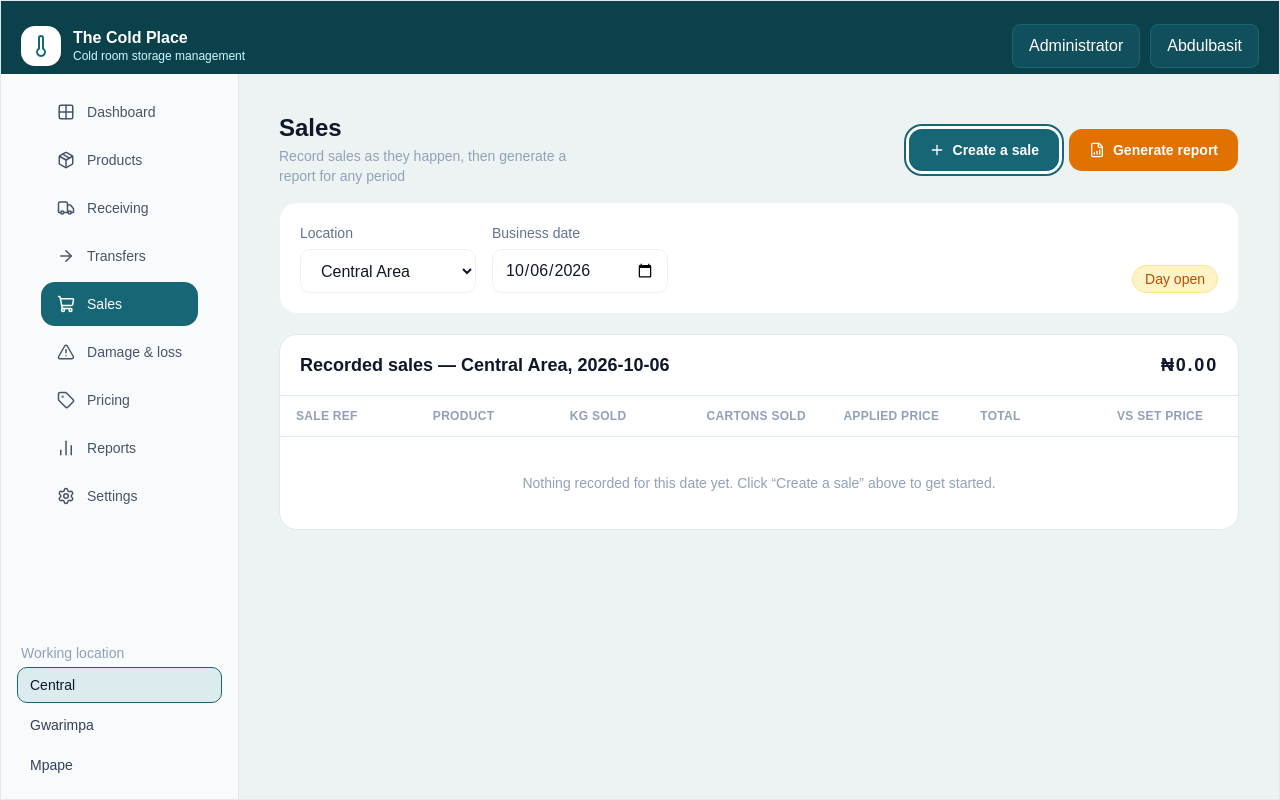
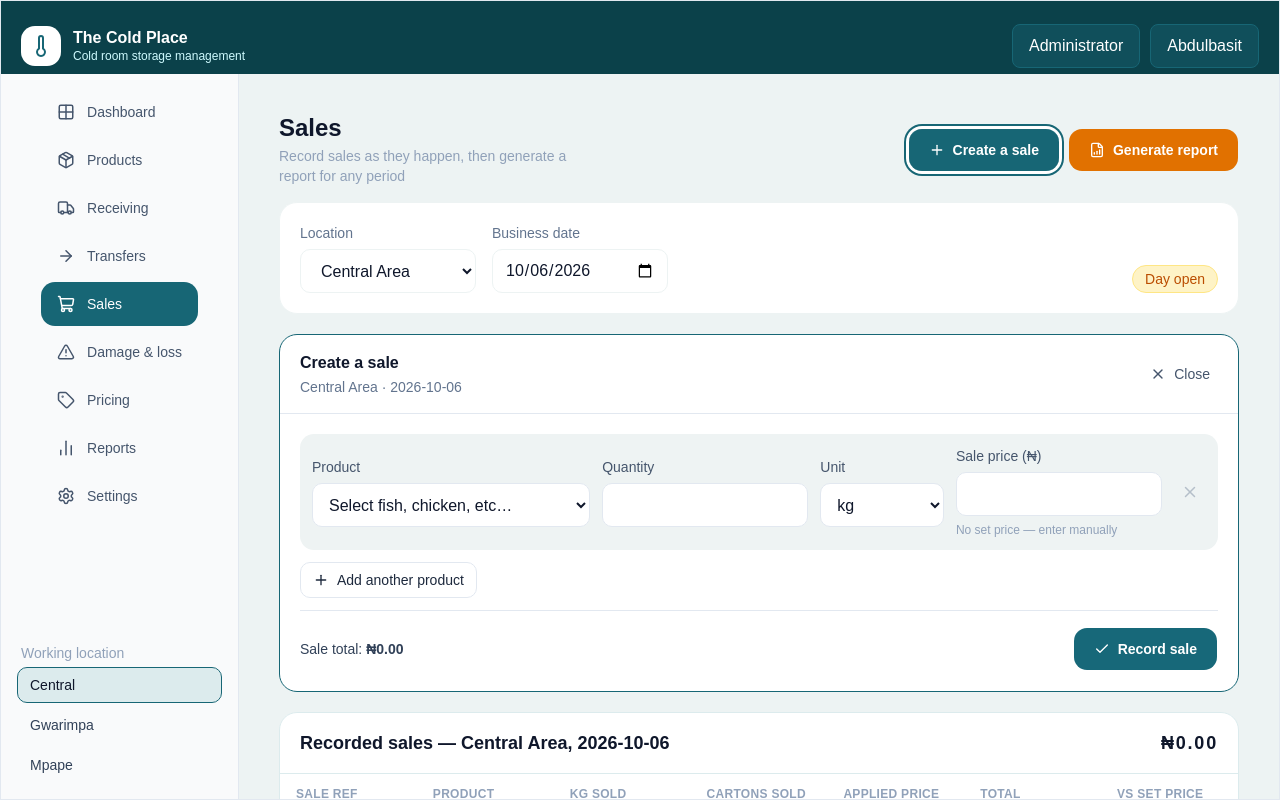
Before and after one commit to PC-Ngumoha/coldplace_sms, a React (Vite) app in the folder frontend/: page /sales in a window 1280 px wide. Both pictures are taken after a click on the button "Create a sale". Built offline with nearby package versions, Linux system fonts and the light colour scheme.

Commit message:
Complete sales static form: Sales page.

```diff
--- a/frontend/src/pages/segments/Sales.tsx
+++ b/frontend/src/pages/segments/Sales.tsx
@@ -1,8 +1,31 @@
 import { Button } from "@/components/ui/button";
-import { Plus, FileChartColumnIncreasing } from "lucide-react";
+import { Plus, FileChartColumnIncreasing, X, Check } from "lucide-react";
+import { useState } from "react";
 
 export default function Sales() {
   const businessDate = "2026-10-06";
+  const [isOpen, setIsOpen] = useState(false);
+  const [saleItems, setSaleItems] = useState([
+    { product: "", quantity: "", unit: "kg", price: "" },
+  ]);
+
+  const updateSaleItem = (
+    index: number,
+    field: "product" | "quantity" | "unit" | "price",
+    value: string,
+  ) => {
+    setSaleItems((items) =>
+      items.map((item, itemIndex) =>
+        itemIndex === index ? { ...item, [field]: value } : item,
+      ),
+    );
+  };
+
+  const saleTotal = saleItems.reduce(
+    (total, item) =>
+      total + (Number(item.quantity) || 0) * (Number(item.price) || 0),
+    0,
+  );
 
   return (
     <main className="min-h-screen px-2 py-5 text-slate-900 lg:px-5">
@@ -19,6 +42,7 @@ export default function Sales() {
               className="inline-flex min-h-11 items-center justify-center gap-2 rounded-xl
               bg-teal-blue px-5 text-sm font-semibold text-white transition
               hover:bg-darker-teal-blue focus:outline-none focus:ring-2 focus:ring-teal-blue focus:ring-offset-2"
+              onClick={() => setIsOpen(true)}
             >
               <Plus size={18} />
               <span>Create a sale</span>
@@ -68,6 +92,157 @@ export default function Sales() {
           </div>
         </section>
 
+        {/* Add Sale Form. */}
+        {isOpen && (
+          <form
+            className="mb-5 overflow-hidden rounded-2xl border border-teal-blue bg-white"
+            onSubmit={(event) => {
+              event.preventDefault();
+              setIsOpen(false);
+            }}
+          >
+            <div className="flex items-center justify-between border-b border-slate-200 px-5 py-4">
+              <div>
+                <h2 className="font-semibold text-slate-900">Create a sale</h2>
+                <p className="mt-0.5 text-sm text-slate-500">
+                  Central Area · {businessDate}
+                </p>
+              </div>
+              <button
+                type="button"
+                onClick={() => setIsOpen(false)}
+                className="inline-flex items-center gap-2 rounded-lg px-2 py-1 text-sm text-slate-600 hover:bg-slate-100 focus:outline-none focus:ring-2 focus:ring-teal-blue"
+              >
+                <X size={16} aria-hidden="true" />
+                <span>Close</span>
+              </button>
+            </div>
+
+            <div className="space-y-3 p-4 sm:p-5">
+              {saleItems.map((item, index) => (
+                <div
+                  key={index}
+                  className="grid grid-cols-1 gap-3 rounded-xl bg-[#eef3f3] p-3 sm:grid-cols-2
+                  lg:grid-cols-[minmax(180px,1.35fr)_minmax(140px,1fr)_minmax(100px,.6fr)_minmax(160px,1fr)_32px]
+                  lg:items-center"
+                >
+                  <label className="flex flex-col gap-1.5 text-sm text-slate-600">
+                    Product
+                    <select
+                      value={item.product}
+                      onChange={(event) =>
+                        updateSaleItem(index, "product", event.target.value)
+                      }
+                      className="h-11 w-full rounded-lg border border-slate-200 bg-white px-3 text-base
+                      text-slate-900 outline-none focus:border-teal-blue focus:ring-2 focus:ring-teal-blue/20"
+                    >
+                      <option value="">Select fish, chicken, etc…</option>
+                      <option value="Fish">Fish</option>
+                      <option value="Chicken">Chicken</option>
+                    </select>
+                  </label>
+                  <label className="flex flex-col gap-1.5 text-sm text-slate-600">
+                    Quantity
+                    <input
+                      type="number"
+                      min="0"
+                      step="any"
+                      value={item.quantity}
+                      onChange={(event) =>
+                        updateSaleItem(index, "quantity", event.target.value)
+                      }
+                      className="h-11 w-full rounded-lg border border-slate-200 bg-white px-3 text-base
+                      text-slate-900 outline-none focus:border-teal-blue focus:ring-2 focus:ring-teal-blue/20"
+                    />
+                  </label>
+                  <label className="flex flex-col gap-1.5 text-sm text-slate-600">
+                    Unit
+                    <select
+                      value={item.unit}
+                      onChange={(event) =>
+                        updateSaleItem(index, "unit", event.target.value)
+                      }
+                      className="h-11 w-full rounded-lg border border-slate-200 bg-white px-3 text-base
+                      text-slate-900 outline-none focus:border-teal-blue focus:ring-2 focus:ring-teal-blue/20"
+                    >
+                      <option value="kg">kg</option>
+                      <option value="cartons">Cartons</option>
+                    </select>
+                  </label>
+                  <label className="flex flex-col gap-1.5 text-sm text-slate-600">
+                    Sale price (₦)
+                    <input
+                      type="number"
+                      min="0"
+                      step="any"
+                      value={item.price}
+                      onChange={(event) =>
+                        updateSaleItem(index, "price", event.target.value)
+                      }
+                      className="h-11 w-full rounded-lg border border-slate-200 bg-white px-3 text-base
+                      text-slate-900 outline-none focus:border-teal-blue focus:ring-2 focus:ring-teal-blue/20"
+                    />
+                    <span className="text-xs text-slate-400">
+                      No set price — enter manually
+                    </span>
+                  </label>
+                  <button
+                    type="button"
+                    aria-label="Remove product"
+                    disabled={saleItems.length === 1}
+                    onClick={() =>
+                      setSaleItems((items) =>
+                        items.filter((_, itemIndex) => itemIndex !== index),
+                      )
+                    }
+                    className="justify-self-end rounded p-1 text-slate-500 hover:bg-white
+                    disabled:cursor-not-allowed disabled:opacity-40 lg:justify-self-center"
+                  >
+                    <X size={18} />
+                  </button>
+                </div>
+              ))}
+
+              <button
+                type="button"
+                onClick={() =>
+                  setSaleItems((items) => [
+                    ...items,
+                    { product: "", quantity: "", unit: "kg", price: "" },
+                  ])
+                }
+                className="inline-flex min-h-9 items-center gap-2 rounded-lg border border-slate-200 px-3
+                text-sm font-medium text-slate-800 hover:bg-slate-50 focus:outline-none focus:ring-2
+                focus:ring-teal-blue"
+              >
+                <Plus size={16} />
+                <span>Add another product</span>
+              </button>
+
+              <div className="flex flex-col gap-3 border-t border-slate-200 pt-4 sm:flex-row sm:items-center sm:justify-between">
+                <p className="text-sm text-slate-700">
+                  Sale total:{" "}
+                  <strong className="font-semibold">
+                    ₦
+                    {saleTotal.toLocaleString("en-NG", {
+                      minimumFractionDigits: 2,
+                    })}
+                  </strong>
+                </p>
+                <Button
+                  type="submit"
+                  className="inline-flex min-h-11 items-center justify-center gap-2 rounded-xl bg-[#176879]
+                  px-5 text-sm font-semibold text-white transition hover:bg-[#125664] focus:outline-none focus:ring-2
+                  focus:ring-teal-blue focus:ring-offset-2"
+                >
+                  <Check size={18} />
+                  <span>Record sale</span>
+                </Button>
+              </div>
+            </div>
+          </form>
+        )}
+
         <section
           aria-labelledby="recorded-sales-title"
           className="overflow-hidden rounded-2xl border border-lighter-teal-blue bg-white"
```
